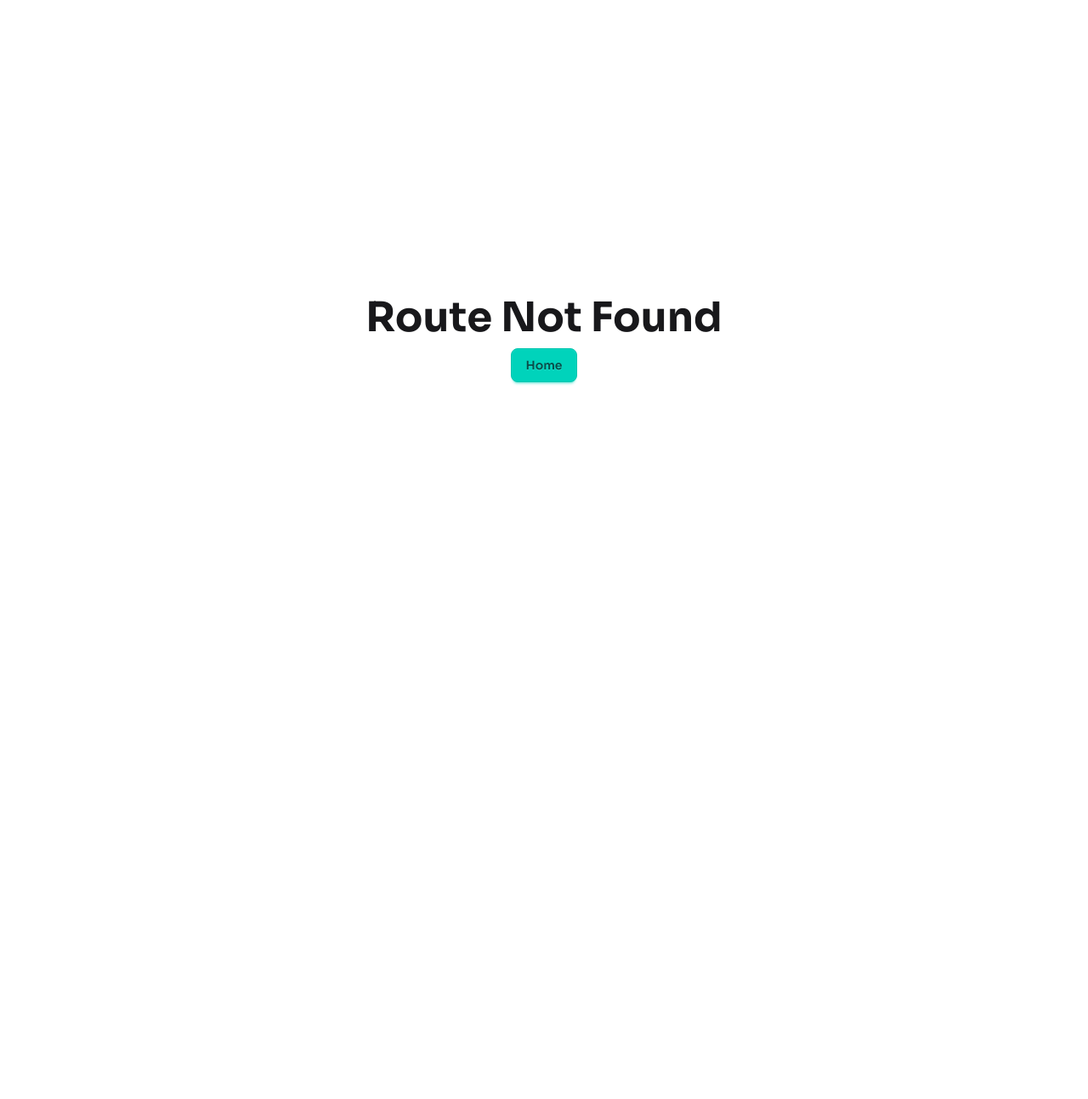
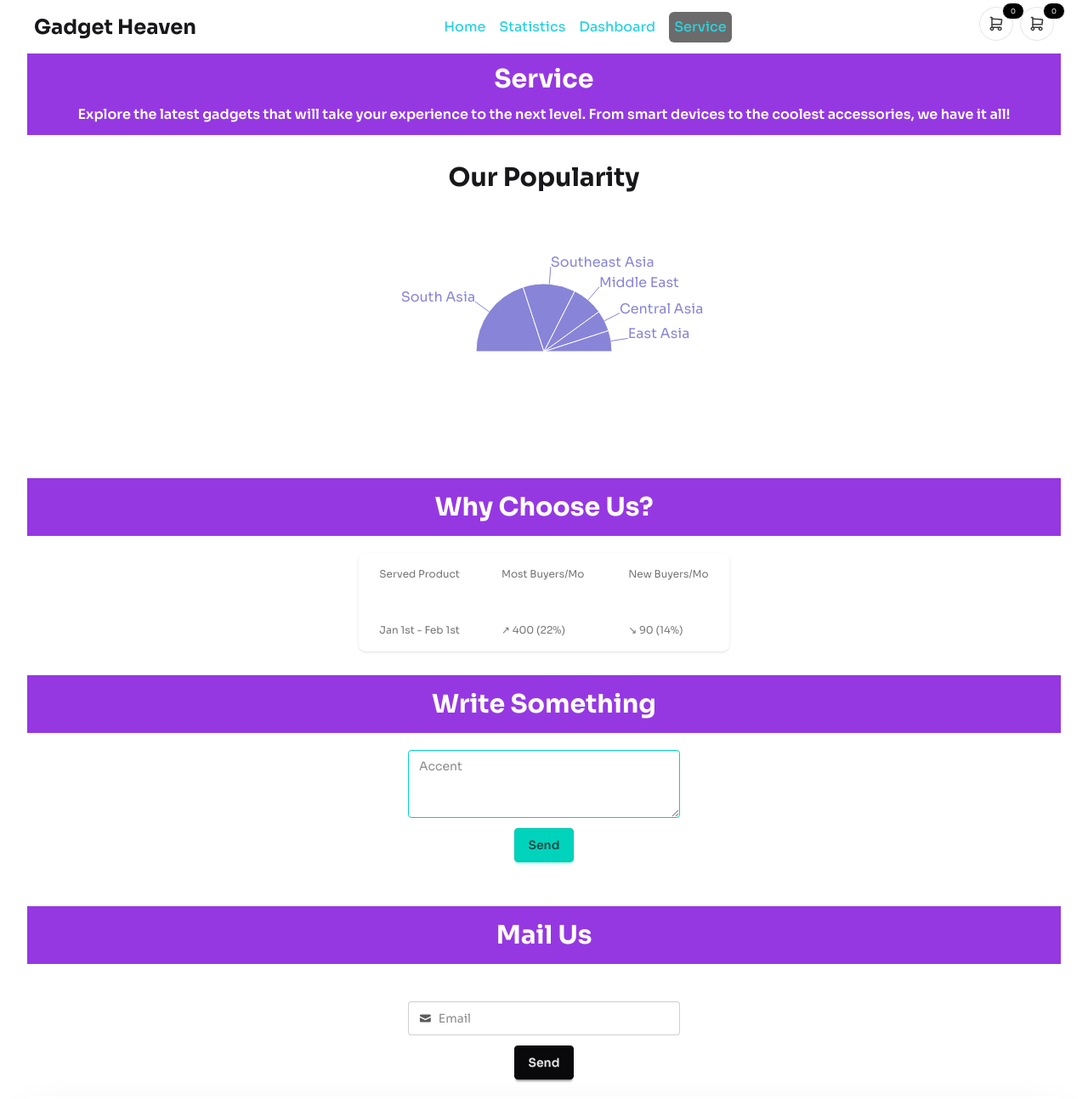
Before and after one commit to Dev-Asifur-Rahman/re-assignment-eighth, a React (Vite) app: page /service in a window 1280 px wide. Before the commit this address had no page. Shown: the top 1294 px of the page at 85% size. Before the commit the page ends 800 px from the top, so only its background shows below. Built offline with nearby package versions, Linux system fonts and the light colour scheme.

Commit message:
requirement done

```diff
--- a/src/Components/Home.jsx
+++ b/src/Components/Home.jsx
@@ -46,6 +46,7 @@ const Home = () => {
           <NavLink to={"/"}>Home</NavLink>
           <NavLink to={"statistics"}>Statistics</NavLink>
           <NavLink to={"dashboard"}>Dashboard</NavLink>
+          <NavLink to={"service"}>Service</NavLink>
         </nav>
         <div className="flex items-center gap-2">
           <Link to={"/dashboard"}>
@@ -81,6 +82,7 @@ const Home = () => {
             <NavLink to={"/"}>Home</NavLink>
             <NavLink to={"statistics"}>Statistics</NavLink>
             <NavLink to={"dashboard"}>Dashboard</NavLink>
+            <NavLink to={"service"}>Service</NavLink>
           </nav>
           <div className="flex items-center gap-2">
             <Link to={"/dashboard"}>
--- /dev/null
+++ b/src/Components/Service.jsx
@@ -0,0 +1,100 @@
+import React, { useEffect } from "react";
+import { useLocation } from "react-router";
+import { PieChart, Pie, ResponsiveContainer } from "recharts";
+
+const Service = () => {
+  const data = [
+    { name: "South Asia", value: 40 },
+    { name: "Southeast Asia", value: 25 },
+    { name: "Middle East", value: 15 },
+    { name: "Central Asia", value: 10 },
+    { name: "East Asia", value: 10 },
+  ];
+  const location = useLocation();
+  useEffect(() => {
+    const titleElement = document.getElementById("title");
+    if (titleElement && location.pathname === "/service") {
+      titleElement.innerHTML = "Service | Gadget Heaven";
+    }
+  }, [location.pathname]);
+  return (
+    <div>
+      <div className="bg-[#9538E2] p-3 flex flex-col gap-3 items-center mb-4">
+        <p className="text-center font-bold text-white text-3xl">Service</p>
+        <p className="text-center text-white font-semibold text-base">
+          Explore the latest gadgets that will take your experience to the next
+          level. From smart devices to the coolest accessories, we have it all!
+        </p>
+      </div>
+      <p className="mt-8 text-center font-bold text-3xl">Our Popularity</p>
+      <div className="mt-2" style={{ width: "100%", height: 300 }}>
+        <ResponsiveContainer>
+          <PieChart>
+            <Pie
+              dataKey="value"
+              startAngle={180}
+              endAngle={0}
+              data={data}
+              cx="50%"
+              cy="60%"
+              outerRadius={80}
+              fill="#8884d8"
+              label={({ name }) => name}
+            />
+          </PieChart>
+        </ResponsiveContainer>
+      </div>
+      <div className="flex text-white w-full items-center flex-col gap-3 my-5">
+        <p className="my-2 bg-[#9538E2] w-full py-4 text-center font-bold text-3xl">Why Choose Us?</p>
+
+        <div className="stats stats-vertical lg:stats-horizontal shadow">
+          <div className="stat">
+            <div className="stat-title">Served Product</div>
+            <div className="stat-value">31K</div>
+            <div className="stat-desc">Jan 1st - Feb 1st</div>
+          </div>
+
+          <div className="stat">
+            <div className="stat-title">Most Buyers/Mo</div>
+            <div className="stat-value">4,200</div>
+            <div className="stat-desc">↗︎ 400 (22%)</div>
+          </div>
+
+          <div className="stat">
+            <div className="stat-title">New Buyers/Mo</div>
+            <div className="stat-value">1,200</div>
+            <div className="stat-desc">↘︎ 90 (14%)</div>
+          </div>
+        </div>
+      </div>
+      <div className="flex w-full items-center flex-col gap-3 my-5">
+        <p className="my-2 text-white bg-[#9538E2] w-full py-4 text-center font-bold text-3xl">Write Something</p>
+        <textarea
+          type="text"
+          placeholder="Accent"
+          className="textarea textarea-accent"
+        ></textarea>
+        <button className="btn btn-accent">Send</button>
+      </div>
+
+      <div className="flex  w-full items-center flex-col gap-3 my-5">
+        <p className="my-8 bg-[#9538E2] w-full py-4 text-center font-bold text-3xl text-white">Mail Us</p>
+        <label className="input input-bordered flex items-center gap-2">
+          <svg
+            xmlns="http://www.w3.org/2000/svg"
+            viewBox="0 0 16 16"
+            fill="currentColor"
+            className="h-4 w-4 opacity-70"
+          >
+            <path d="M2.5 3A1.5 1.5 0 0 0 1 4.5v.793c.026.009.051.02.076.032L7.674 8.51c.206.1.446.1.652 0l6.598-3.185A.755.755 0 0 1 15 5.293V4.5A1.5 1.5 0 0 0 13.5 3h-11Z" />
+            <path d="M15 6.954 8.978 9.86a2.25 2.25 0 0 1-1.956 0L1 6.954V11.5A1.5 1.5 0 0 0 2.5 13h11a1.5 1.5 0 0 0 1.5-1.5V6.954Z" />
+          </svg>
+          <input type="email" required className="grow" placeholder="Email" />
+        </label>
+        <button className="btn btn-neutral">Send</button>
+      </div>
+    </div>
+  );
+};
+
+export default Service;
--- a/src/router.jsx
+++ b/src/router.jsx
@@ -6,6 +6,7 @@ import Dashboard from "./Components/ChildComponents/Dashboard";
 import Details from "./Components/ChildComponents/Details";
 import HomeData from "./Components/ChildComponents/HomeData";
 import axios from "axios";
+import Service from "./Components/Service";
 
 
 
@@ -31,6 +32,10 @@ export const router = createBrowserRouter([
             {
                 path:'details/:id',
                 element:<Details></Details>
+            },
+            {
+                path:'service',
+                element:<Service></Service>
             }
         ]
     }
```
Also changed, not shown: 1 other file (tests, documents, lock files or other folders).
